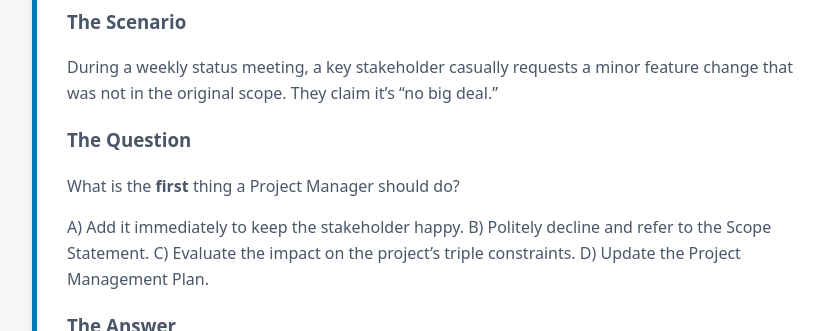
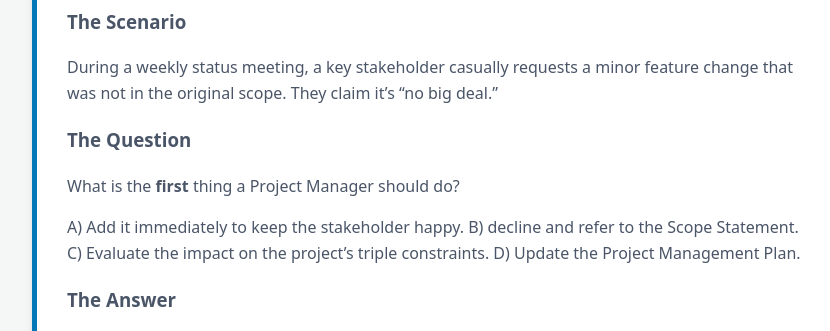
Before and after one commit to webcosmic/pmp-blog, an Astro site: page / in a window 1280 px wide. Shown: the part 413-744 px from the top of the page, without its empty margins (208-1038 px from the left). Built offline with nearby package versions, Linux system fonts and the light colour scheme; Astro itself is replaced by a stand-in of ours.

```diff
--- a/src/content/pmp-questions/question-1.md
+++ b/src/content/pmp-questions/question-1.md
@@ -12,7 +12,7 @@ During a weekly status meeting, a key stakeholder casually requests a minor feat
 What is the **first** thing a Project Manager should do?
 
 A) Add it immediately to keep the stakeholder happy.
-B) Politely decline and refer to the Scope Statement.
+B) decline and refer to the Scope Statement.
 C) Evaluate the impact on the project's triple constraints.
 D) Update the Project Management Plan.
 
```
